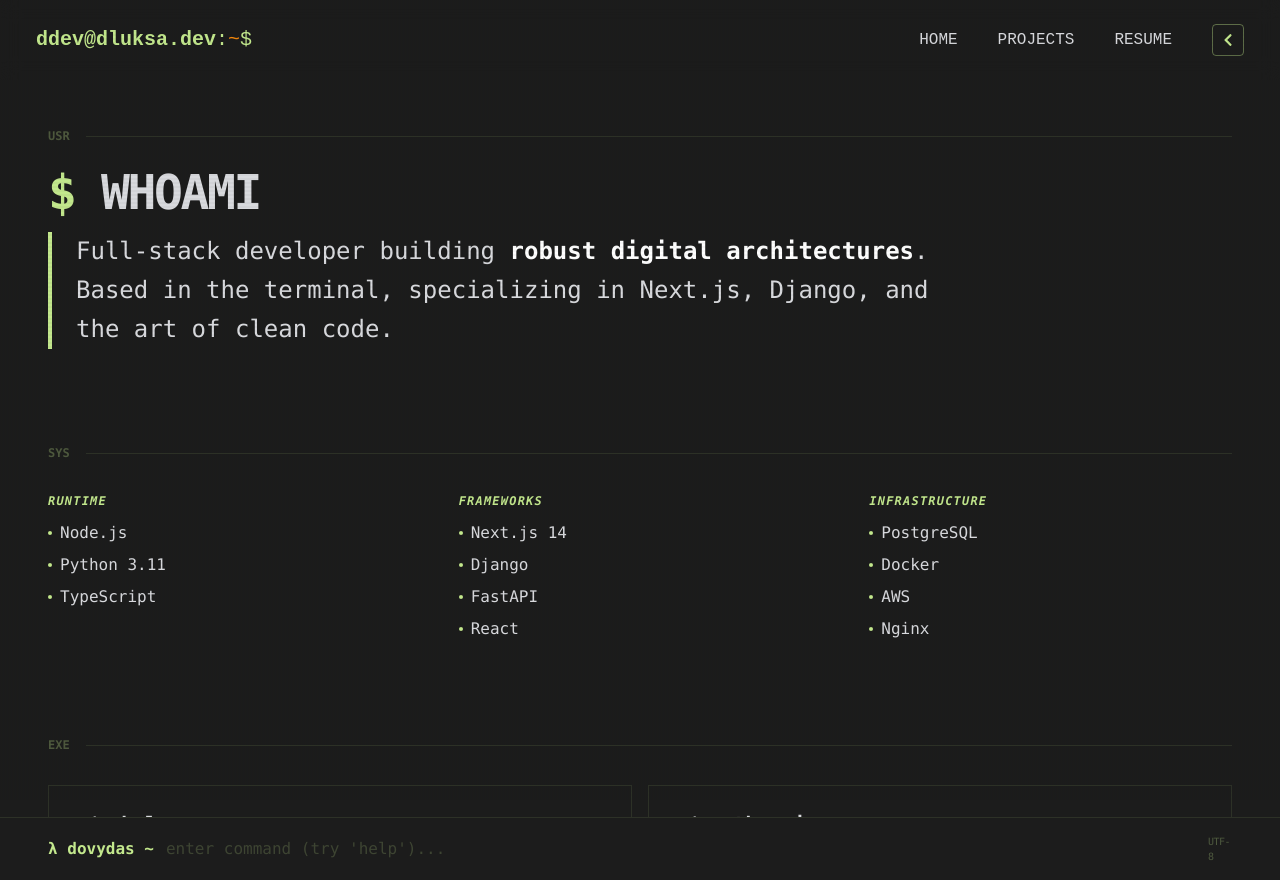
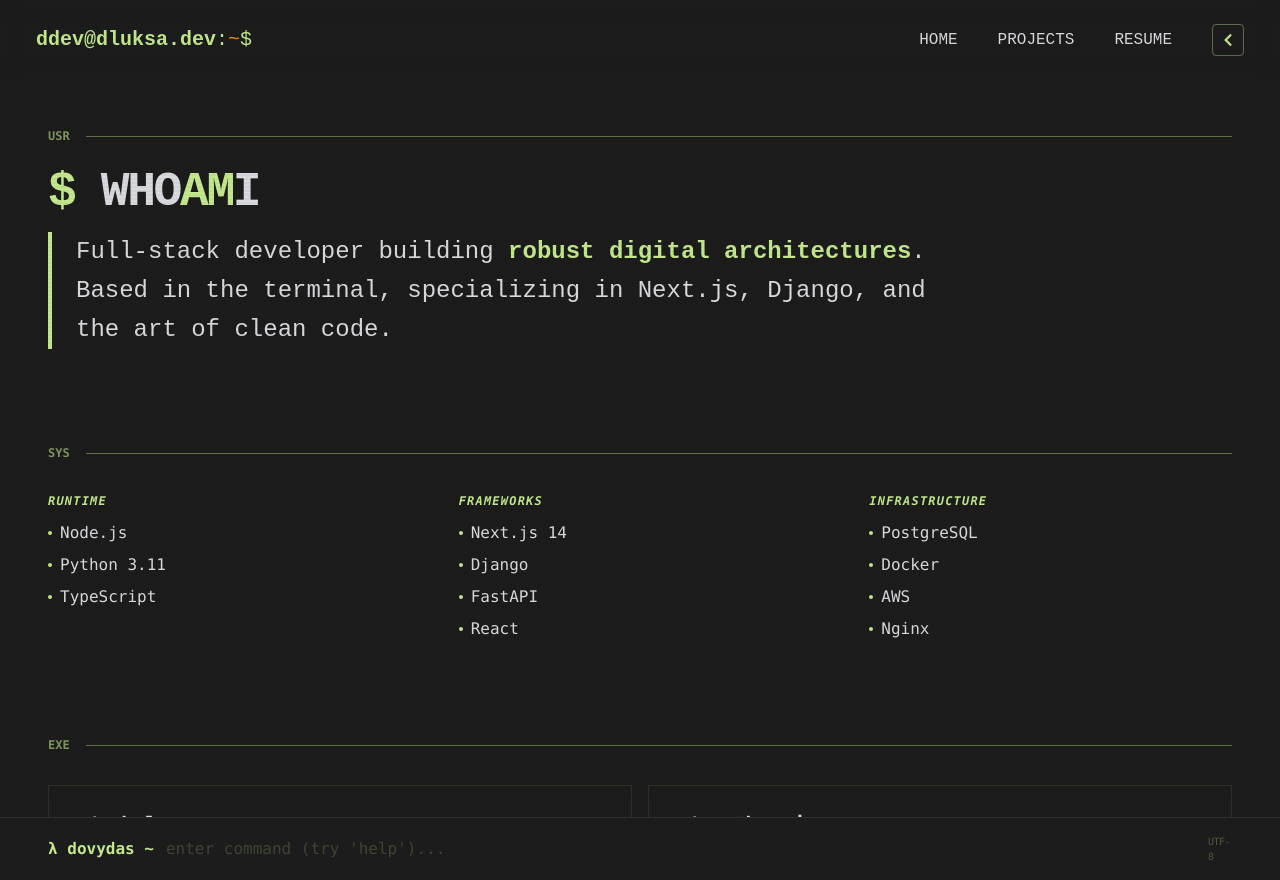
Before and after one commit to dluksa20/ddev, a Next.js app: page / in a window 1280 px wide. Built offline with nearby package versions, Linux system fonts and the light colour scheme.

Commit message:
home page accent opacity adjusted

```diff
--- a/app/page.tsx
+++ b/app/page.tsx
@@ -18,15 +18,15 @@ const Page = () => {
           {/* SECTION 1 — INTRO */}
           <section className="space-y-6">
             <div className="flex items-center gap-4">
-              <span className="text-accent/30 text-xs font-bold">USR</span>
-              <div className="h-px flex-1 bg-accent/10" />
+              <span className="text-accent/60 text-xs font-bold">USR</span>
+              <div className="h-px flex-1 bg-accent/40" />
             </div>
-            <div className="space-y-4">
+            <div className="space-y-4 font-display">
               <h1 className="text-3xl md:text-5xl font-bold tracking-tighter">
-                <span className="text-accent">$</span> WHOAMI
+                <span className="text-accent">$</span> WHO<span className='text-accent'>AM</span>I
               </h1>
               <p className="text-xl md:text-2xl text-text/70 leading-relaxed max-w-4xl border-l-4 border-accent pl-6">
-                Full-stack developer building <span className="text-white font-semibold">robust digital architectures</span>.
+                Full-stack developer building <span className="text-accent font-semibold">robust digital architectures</span>.
                 Based in the terminal, specializing in Next.js, Django, and the art of clean code.
               </p>
             </div>
@@ -35,8 +35,8 @@ const Page = () => {
           {/* SECTION 2 — SYSTEM SPECS (SKILLS) */}
           <section className="space-y-8">
             <div className="flex items-center gap-4">
-              <span className="text-accent/30 text-xs font-bold">SYS</span>
-              <div className="h-px flex-1 bg-accent/10" />
+              <span className="text-accent/60 text-xs font-bold">SYS</span>
+              <div className="h-px flex-1 bg-accent/40" />
             </div>
 
             <div className="grid grid-cols-1 md:grid-cols-3 gap-12">
@@ -62,8 +62,8 @@ const Page = () => {
           {/* SECTION 3 — DEPLOYMENTS (PROJECTS) */}
           <section className="space-y-8">
             <div className="flex items-center gap-4">
-              <span className="text-accent/30 text-xs font-bold">EXE</span>
-              <div className="h-px flex-1 bg-accent/10" />
+              <span className="text-accent/60 text-xs font-bold">EXE</span>
+              <div className="h-px flex-1 bg-accent/40" />
             </div>
 
             <div className="grid grid-cols-1 lg:grid-cols-2 gap-4">
```
